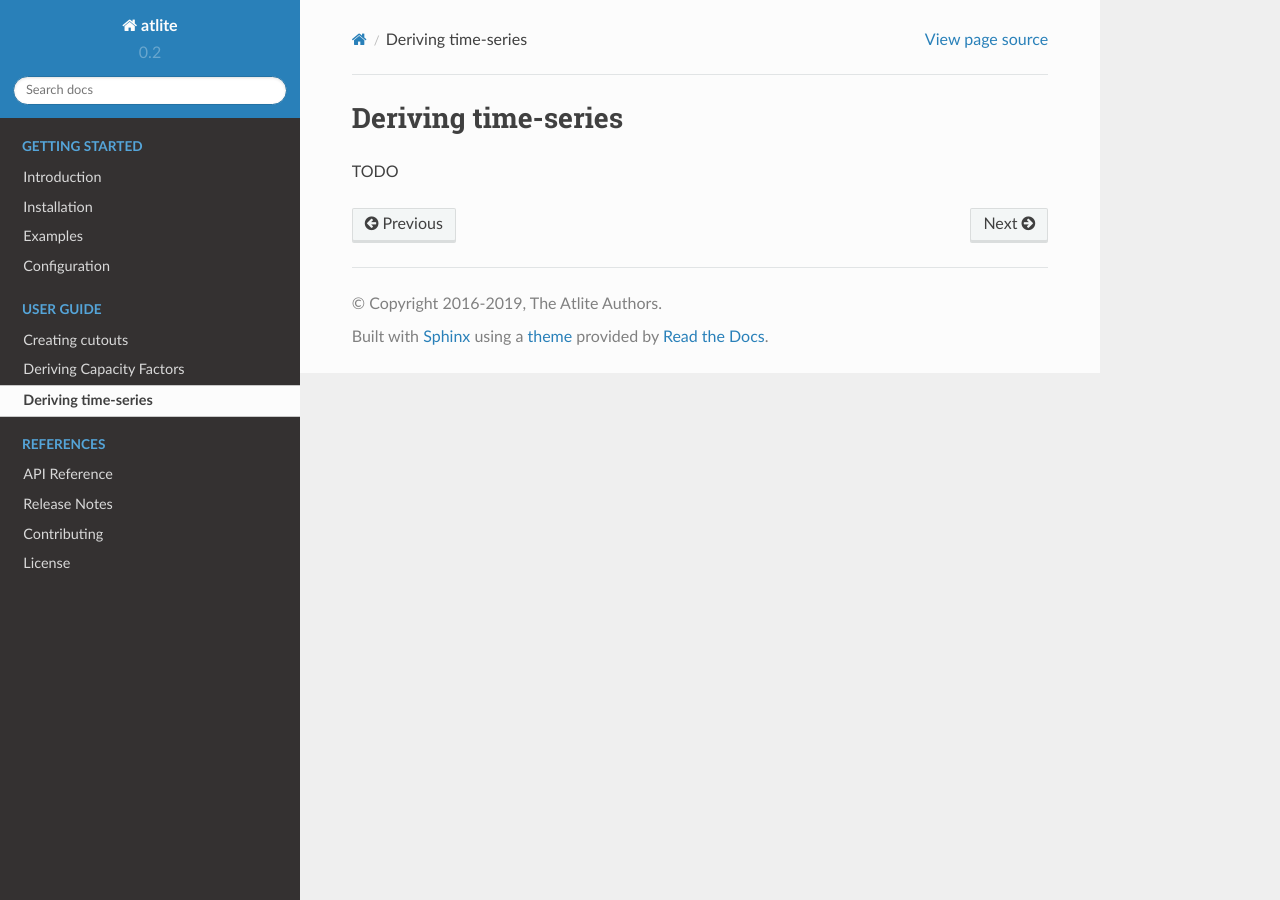
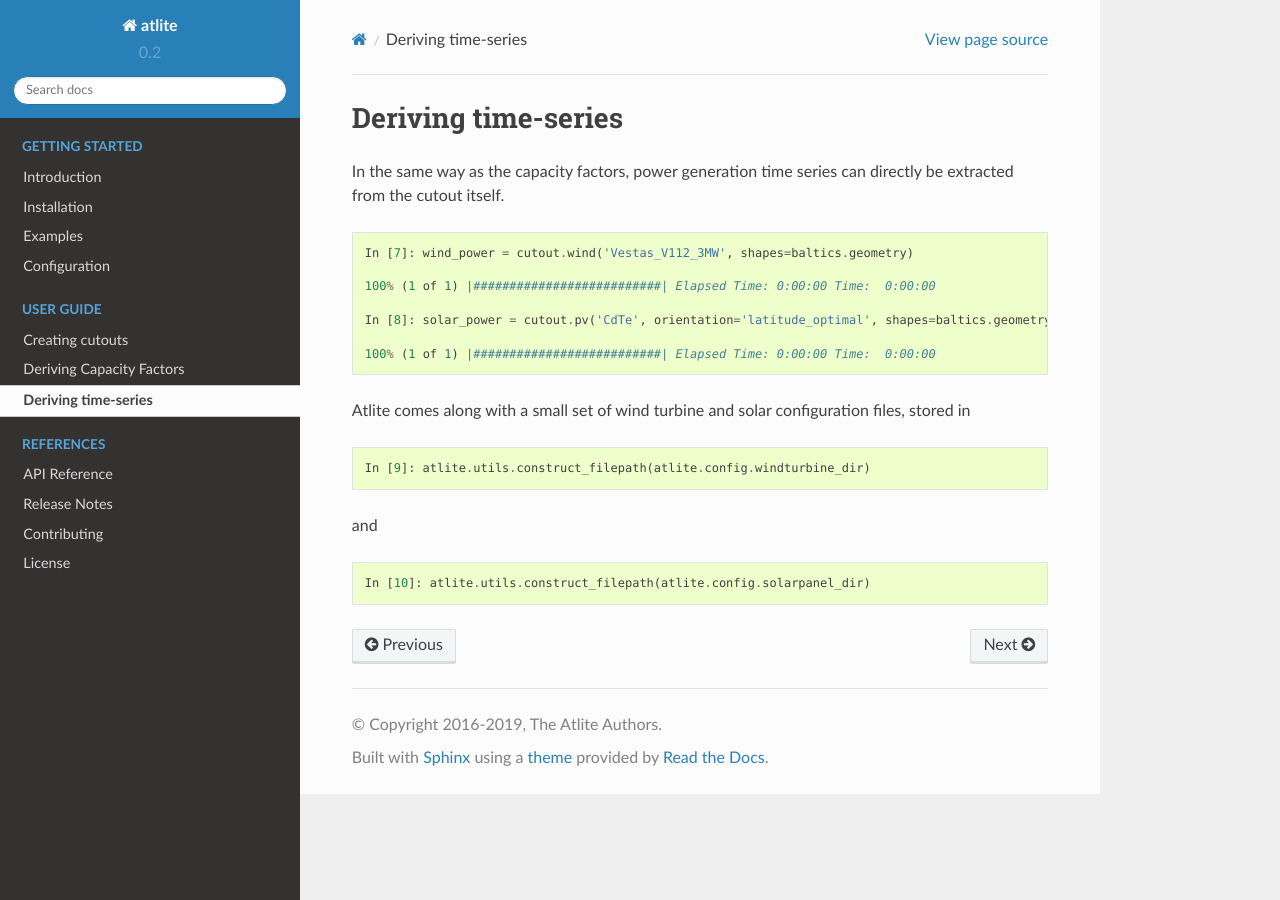
Before and after one commit to PyPSA/atlite, a Sphinx documentation site: the page built from doc/ug_timeseries.rst, in a window 1280 px wide. Built offline with Sphinx 7.4.7 and the Read the Docs theme 2.0.0, drawn with Linux system fonts in a browser that asks for light colours.

```diff
--- a/doc/contributing.rst
+++ b/doc/contributing.rst
@@ -32,7 +32,9 @@ Major contributions until now from:
 +--------------------+----------------------+----------------------+
 | 2019               | Johannes Hampp       | University Giessen   |
 +--------------------+----------------------+----------------------+
-| 2016-2017          | Gorm Andresen        | Aarhus University    |
+| 2019               | Fabian Hofmann       | * FIAS Frankfurt     |
++--------------------+----------------------+----------------------+
++ 2016-2017          | Gorm Andresen        | Aarhus University    |
 +--------------------+----------------------+----------------------+
 | 2016-2017          | David Schlachtberger | FIAS Frankfurt       |
 +--------------------+----------------------+----------------------+
--- a/doc/introduction.rst
+++ b/doc/introduction.rst
@@ -73,7 +73,7 @@ or to geometrical shapes
     :align: center
 
 
-Whereas for the first case, grid cells must directly be assigned to buses by passing a matrix of size :math:`N_{cell} \times N_{bus}`, the aggregation to shapes takes place in Atlite itself: It creates the mentioned matrix by itself, a so called **indicator matrix**, which contains the spatial overlap of each grid cell (weighted by eventual capacity layout) with each shape. This is why the shapes can the very refined and even smaller than the grid cells. In our example the **indicator matrix** for the Irland shape without being weighted by the **capacity layout** looks like this
+Whereas for the first case, grid cells must directly be assigned to buses by passing a matrix of size :math:`N_{cell} \times N_{bus}`, for the second case, the aggregation to shapes takes place in Atlite itself: It creates the mentioned matrix, the so-called **indicator matrix**, which contains the spatial overlap of each grid cell (weighted by the capacity layout if present) with each shape. This is why the shapes can the very refined and even smaller than the grid cells. In our example the **indicator matrix** for the shape of United Kingdom without being weighted by the **capacity layout** looks like this
 
 
 .. image:: img/indicator_matrix.png
--- a/doc/ug_cutout.rst
+++ b/doc/ug_cutout.rst
@@ -59,4 +59,4 @@ bounds of the union of all shapes in the GeoPandas.GeoSeries.
 
 Note that you can likewise pass the bounds as a tuple of floats in the
 form (x1, y1, x2, y2).
-The preparation of a cutout may take some time depending on the queue.
+The preparation of a cutout may take some time depending on the queueing time of your request.
--- a/doc/ug_timeseries.rst
+++ b/doc/ug_timeseries.rst
@@ -7,4 +7,27 @@
 Deriving time-series
 ####################
 
-TODO
+In the same way as the capacity factors, power generation time series can directly be extracted from the cutout itself.
+
+
+.. code-block:: python
+
+  In [7]: wind_power = cutout.wind('Vestas_V112_3MW', shapes=baltics.geometry)
+
+  100% (1 of 1) |##########################| Elapsed Time: 0:00:00 Time:  0:00:00
+
+  In [8]: solar_power = cutout.pv('CdTe', orientation='latitude_optimal', shapes=baltics.geometry)
+
+  100% (1 of 1) |##########################| Elapsed Time: 0:00:00 Time:  0:00:00
+
+Atlite comes along with a small set of wind turbine and solar configuration files, stored in
+
+.. code-block:: python
+
+  In [9]: atlite.utils.construct_filepath(atlite.config.windturbine_dir)
+
+and
+
+.. code-block:: python
+
+  In [10]: atlite.utils.construct_filepath(atlite.config.solarpanel_dir)
```
Also changed, not shown: other parts of doc/introduction.rst (+1 -1 lines), environment_docs.yaml (+15 -14 lines), 1 other file.
